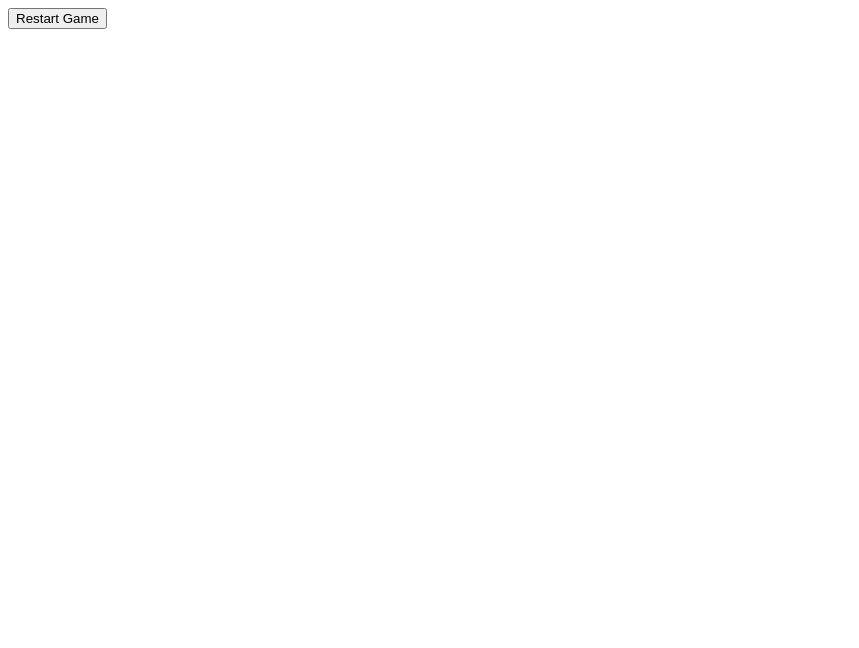
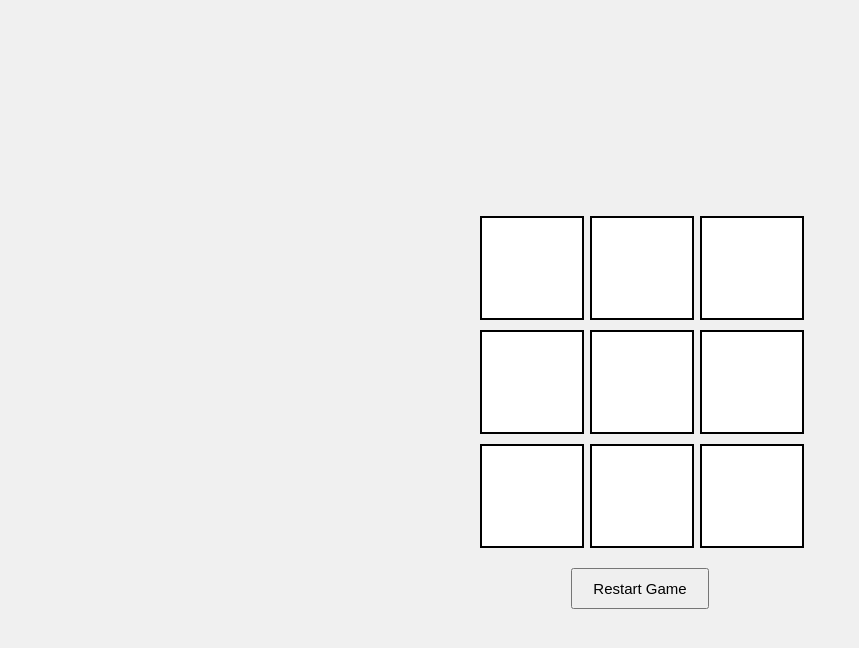
Before and after one commit to iamErmia/MiniMax-XO-Game, a plain HTML site: page index.html in a window 1280 px wide. Shown: the whole page, without its empty margins (0-859 px from the left). Drawn offline with Linux system fonts and the light colour scheme.

Commit message:
Preliminary styling finished

```diff
--- a/index.html
+++ b/index.html
@@ -3,13 +3,13 @@
 <head>
     <meta charset="UTF-8">
     <meta name="viewport" content="width=device-width, initial-scale=1.0">
-    <link rel="stylesheet" href="./style.css">
+    <link rel="stylesheet" href="./style/style.css">
     <title>MiniMax-XO-Game</title>
 </head>
 <body>
     <div id="game">
         <div id="status"></div>
-        <div id="board">
+        <div class="board">
             <div class="cell" data-index="0"></div>
             <div class="cell" data-index="1"></div>
             <div class="cell" data-index="2"></div>
@@ -22,5 +22,6 @@
         </div>
         <button id="reset-button">Restart Game</button>
     </div>
+    <script src="./script/script.js"></script>
 </body>
 </html>
--- /dev/null
+++ b/style/style.css
@@ -0,0 +1,47 @@
+body {
+  font-family: Arial, Helvetica, sans-serif;
+  display: flex;
+  justify-content: center;
+  align-items: center;
+  margin: 0px;
+  height: 100vh;
+  background-color: #f0f0f0;
+}
+
+#game {
+  text-align: center;
+}
+
+#status {
+  font-size: 25px;
+  margin-bottom: 25px;
+}
+
+.board {
+  display: grid;
+  grid-template-columns: repeat(3, 100px);
+  gap: 10px;
+}
+
+.cell {
+  width: 100px;
+  height: 100px;
+  display: flex;
+  justify-content: center;
+  align-items: center;
+  font-size: 35px;
+  background-color: #fff;
+  border: 2px solid #000;
+  cursor: pointer;
+}
+
+.cell :hover {
+    background-color: #f1f1f1;
+}
+
+#reset-button{
+    margin-top: 20px;
+    padding: 10px 20px;
+    font-size: 15px;
+    cursor: pointer;
+}
```
Also changed, not shown: script/script.js (added).
